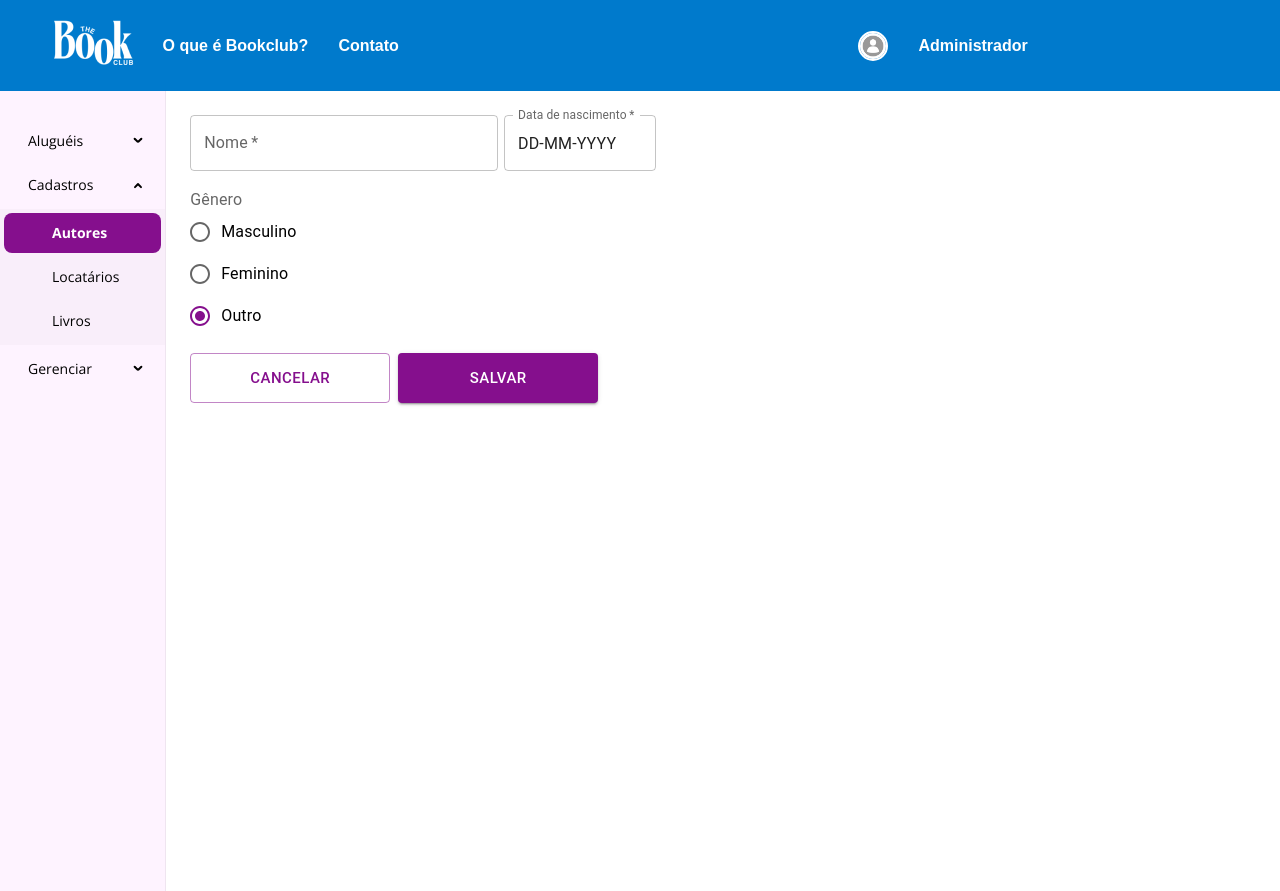
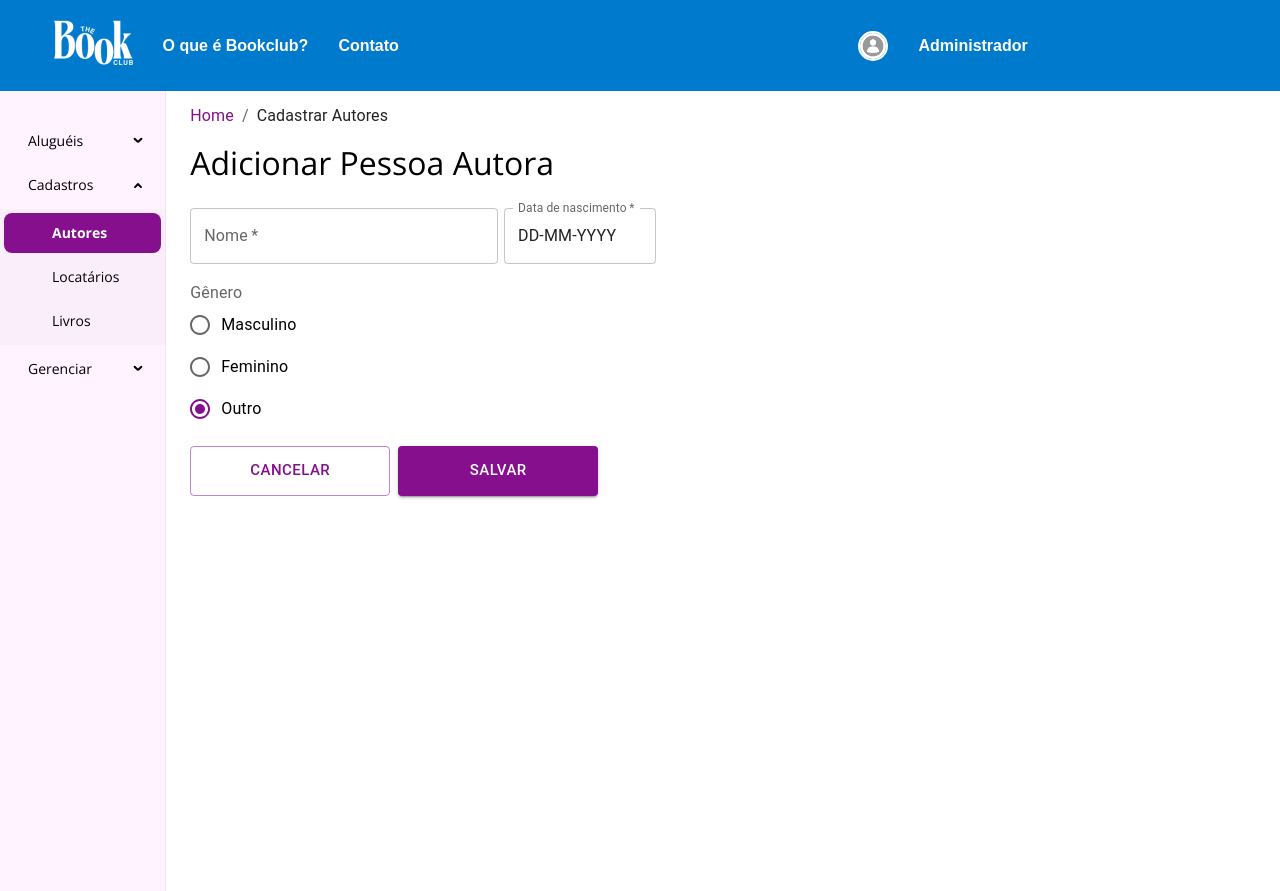
Before and after one commit to TheBookClubDB/TheBookClub-Front, a React (Vite) app: page /criar-autor in a window 1280 px wide. Built offline with nearby package versions, Linux system fonts and the light colour scheme.

Commit message:
fix: Implementes componentes faltantes

```diff
--- a/src/pages/FormAutor/index.tsx
+++ b/src/pages/FormAutor/index.tsx
@@ -2,6 +2,8 @@ import { Box, Container } from '@mui/material'
 import Sidebar from '../../components/Sidebar'
 import Header from '../../components/Header';
 import FormularioDeCadastroDeAutor from '../../components/Formulario';
+import Titulo from '../../components/Titulo';
+import Breadcrumb from '../../components/BreadCrumb';
 
 
 const FormAutor = () => {
@@ -10,7 +12,13 @@ const FormAutor = () => {
       <Header/>
       <Box sx={{ display: 'flex'}}>
         <Sidebar pagina="cAutor"/>
-        <Container>
+        <Container sx={{margin: 0}}>
+          <Breadcrumb
+            paginaAtual="Cadastrar Autores"
+          />
+          <Titulo
+            titulo='Adicionar Pessoa Autora'
+          />
           <FormularioDeCadastroDeAutor/>
         </Container>
       </Box>
```
